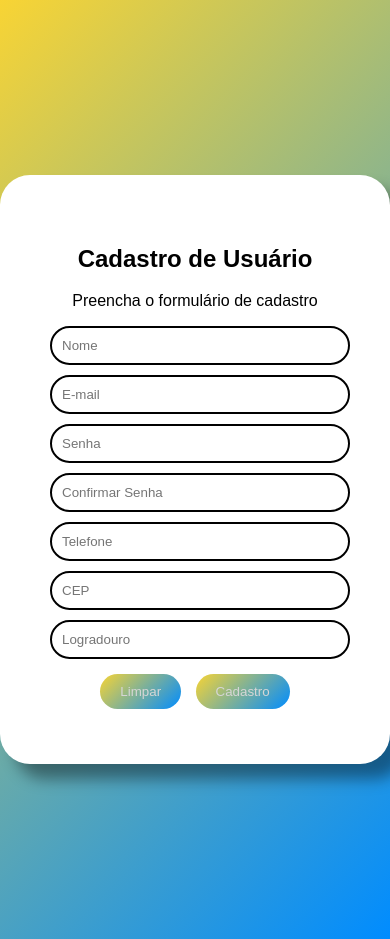
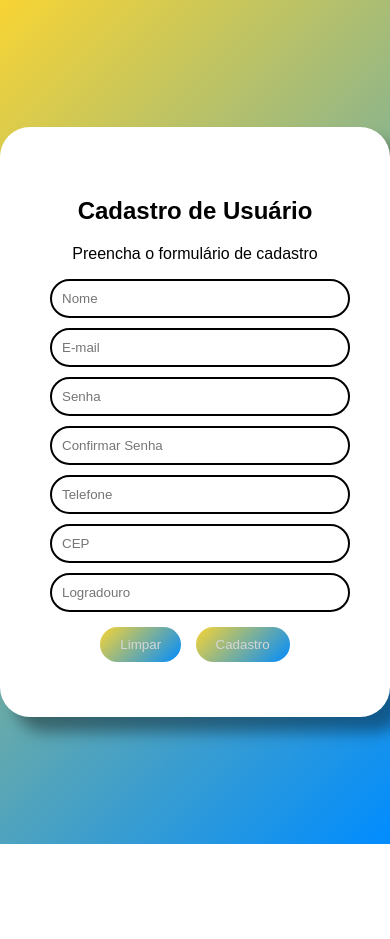
Before and after one commit to matgamer800/Trabaio, a plain HTML site: page Cadastro/Cadastro.html in a window 390 px wide. After the commit the page ends 844 px from the top, so only its background shows below. Drawn offline with Linux system fonts and the light colour scheme.

Commit message:
Responsivo para maior

```diff
--- a/Cadastro/style.css
+++ b/Cadastro/style.css
@@ -5,7 +5,10 @@ body {
     display: flex;
     align-items: center;
     justify-content: center;
-    min-height: 939px;
+    /* min-height: 939px; */
+    background-repeat: no-repeat;
+    height: 100vh;
+      /* vh = tamanho da altura (View port Height) */
 }
 
 main {
@@ -15,6 +18,7 @@ main {
     box-shadow: 15px 15px 15px rgba(0, 0, 0, 0.4);
     width: 90%;
     max-width: 400px;
+
 }
 
 h1 {
```
